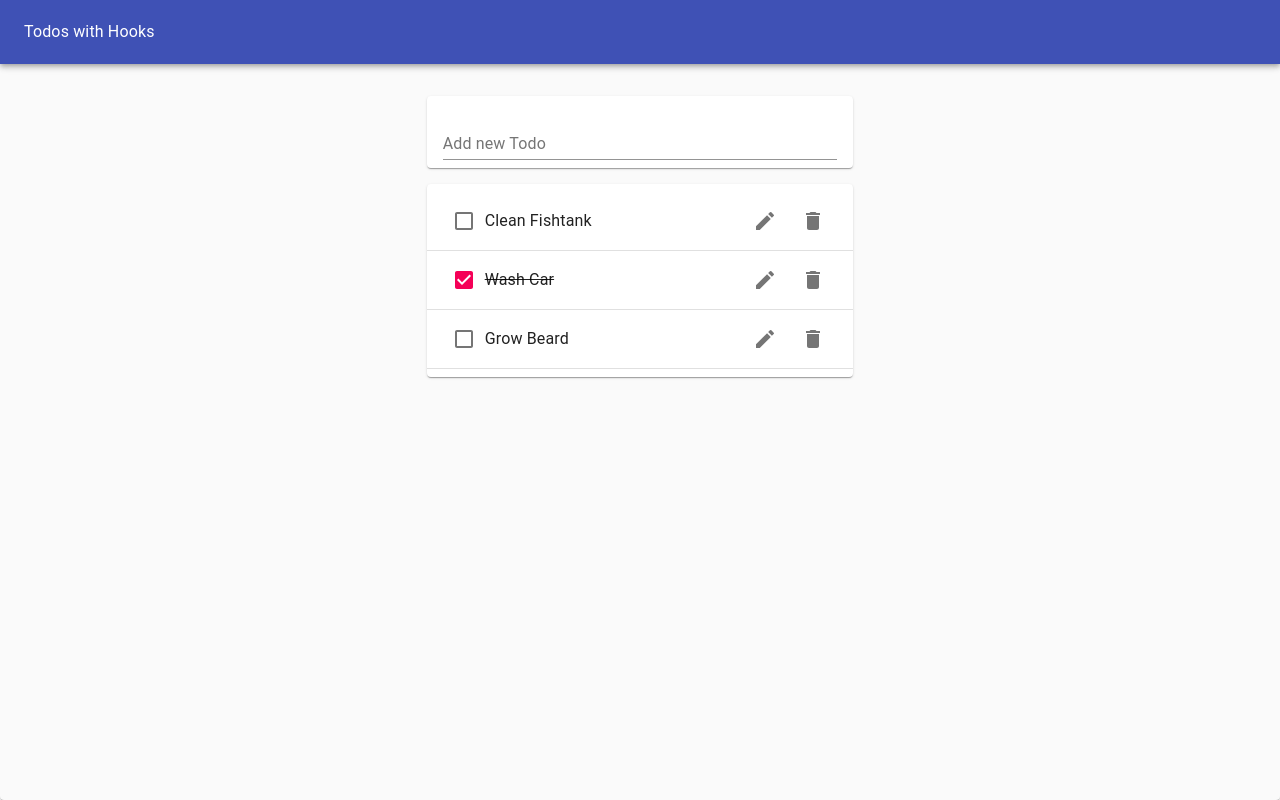
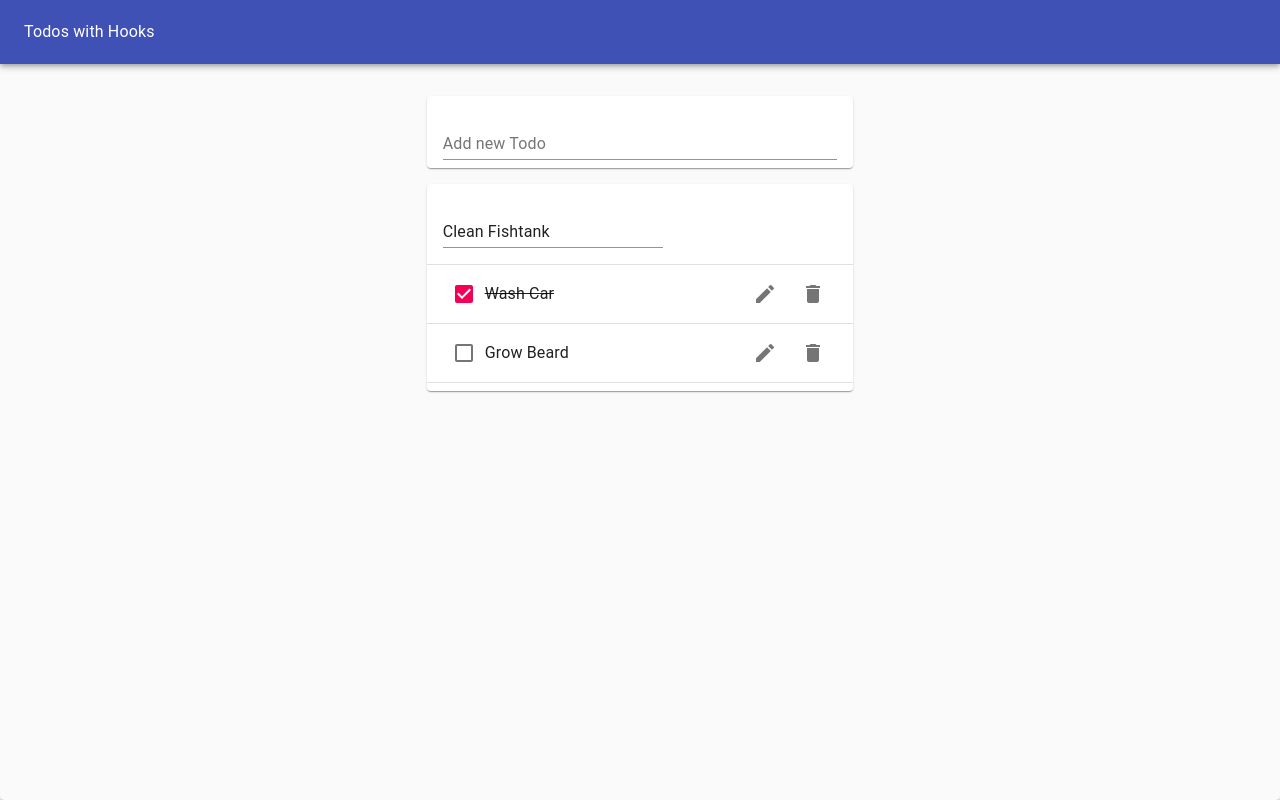
Before and after one commit to tjebbemarchand/todos-hooks-contexts-reducer, a React (Create React App) app: page / in a window 1280 px wide. Both pictures are taken after a click on the button 765 px from the left and 221 px from the top of the page. Built offline with nearby package versions, Linux system fonts and the light colour scheme.

Commit message:
Added the ability to edit todos

```diff
--- /dev/null
+++ b/src/EditTodoForm.js
@@ -0,0 +1,21 @@
+import React from "react";
+import useInputState from "./hooks/useInputState";
+import TextField from "@material-ui/core/TextField";
+
+function EditTodoForm({ id, task, toggleIsEditing, editTodo }) {
+    const [value, handleChange, reset] = useInputState(task);
+    return (
+        <form
+            onSubmit={e => {
+                e.preventDefault();
+                editTodo(id, value);
+                reset();
+                toggleIsEditing();
+            }}
+        >
+            <TextField margin="normal" value={value} onChange={handleChange} fullWidth />
+        </form>
+    );
+}
+
+export default EditTodoForm;
--- a/src/Todo.js
+++ b/src/Todo.js
@@ -1,4 +1,6 @@
 import React from "react";
+import EditTodoForm from "./EditTodoForm";
+import useToggleState from "./hooks/useToggleState";
 import ListItem from "@material-ui/core/ListItem";
 import ListItemText from "@material-ui/core/ListItemText";
 import Checkbox from "@material-ui/core/Checkbox";
@@ -7,21 +9,33 @@ import EditIcon from "@material-ui/icons/Edit";
 import DeleteIcon from "@material-ui/icons/Delete";
 import ListItemSecondaryAction from "@material-ui/core/ListItemSecondaryAction";
 
-function Todo({ id, task, completed, toggleTodo, removeTodo }) {
+function Todo({ id, task, completed, toggleTodo, editTodo, removeTodo }) {
+    const [isEditing, toggleIsEditing] = useToggleState(false);
     return (
         <ListItem>
+            {isEditing ? (
+                <EditTodoForm
+                    id={id}
+                    task={task}
+                    editTodo={editTodo}
+                    toggleIsEditing={toggleIsEditing}
+                />
+            ) : (
+                <>
                     <Checkbox tabIndex={-1} checked={completed} onClick={() => toggleTodo(id)} />
                     <ListItemText style={{ textDecoration: completed ? "line-through" : "none" }}>
                         {task}
                     </ListItemText>
                     <ListItemSecondaryAction>
-                <IconButton aria-label="Edit">
+                        <IconButton aria-label="Edit" onClick={toggleIsEditing}>
                             <EditIcon />
                         </IconButton>
                         <IconButton aria-label="Delete" onClick={() => removeTodo(id)}>
                             <DeleteIcon />
                         </IconButton>
                     </ListItemSecondaryAction>
+                </>
+            )}
         </ListItem>
     );
 }
--- a/src/TodoApp.js
+++ b/src/TodoApp.js
@@ -28,6 +28,12 @@ function TodoApp() {
         );
         setTodos(updatedTodos);
     };
+    const editTodo = (todoId, newTask) => {
+        const updatedTodos = todos.map(todo =>
+            todo.id === todoId ? { ...todo, task: newTask } : todo
+        );
+        setTodos(updatedTodos);
+    };
     return (
         <Paper
             style={{
@@ -45,7 +51,12 @@ function TodoApp() {
             <Grid container justify="center" style={{ marginTop: "1rem" }}>
                 <Grid item xs={11} md={8} lg={4}>
                     <TodoForm addTodo={addTodo} />
-                    <TodoList todos={todos} toggleTodo={toggleTodo} removeTodo={removeTodo} />
+                    <TodoList
+                        todos={todos}
+                        toggleTodo={toggleTodo}
+                        editTodo={editTodo}
+                        removeTodo={removeTodo}
+                    />
                 </Grid>
             </Grid>
         </Paper>
--- a/src/TodoList.js
+++ b/src/TodoList.js
@@ -4,7 +4,7 @@ import List from "@material-ui/core/List";
 import Divider from "@material-ui/core/Divider";
 import Todo from "./Todo";
 
-function TodoList({ todos, toggleTodo, removeTodo }) {
+function TodoList({ todos, toggleTodo, editTodo, removeTodo }) {
     return (
         <Paper>
             <List>
@@ -16,6 +16,7 @@ function TodoList({ todos, toggleTodo, removeTodo }) {
                             task={todo.task}
                             completed={todo.completed}
                             toggleTodo={toggleTodo}
+                            editTodo={editTodo}
                             removeTodo={removeTodo}
                         />
                         <Divider />
--- /dev/null
+++ b/src/hooks/useToggleState.js
@@ -0,0 +1,9 @@
+import { useState } from "react";
+function useToggle(initialVal = false) {
+    const [state, setState] = useState(initialVal);
+    const toggle = () => {
+        setState(!state);
+    };
+    return [state, toggle];
+}
+export default useToggle;
```
Lines whose indentation alone changed are shown as unchanged.
